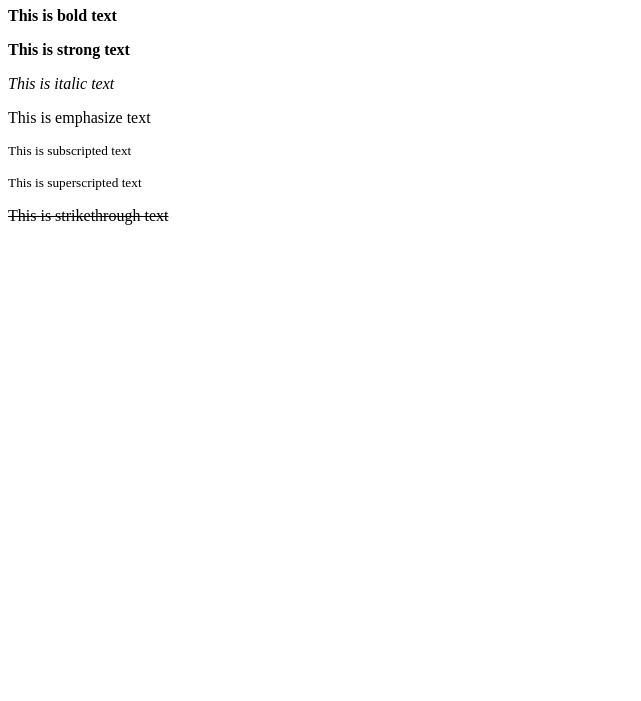
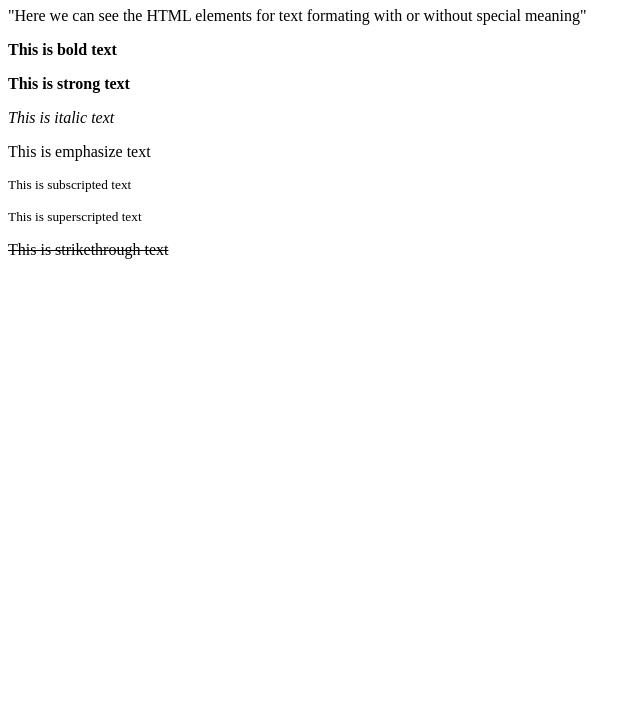
Before and after one commit to sophiazoi/git_day2_Sophia_Sefanie, a plain HTML site: page index.html in a window 1280 px wide. Shown: the part 99-800 px from the top of the page, without its empty margins (0-641 px from the left). Drawn offline with Linux system fonts and the light colour scheme.

Commit message:
Exercise 2 corrected

```diff
--- a/index.html
+++ b/index.html
@@ -1,18 +1,15 @@
-<?DOCTYPE htlm>
+<!DOCTYPE htlm>
 
-<html lang=en>
+<html lang="en">
 
-<meata charset=utf-8>
-
-<titel> HTML text formatting elements /tatle>
-
-<haed>
-
-<bady>
+<head>
+<meta charset="utf-8">
+    <titel> HTML text formatting elements </title></head>
+<body>
 
 <h1> HTML text formatting elements </h1>
 
-<p “ Here we can see the HTML elements for text formating with or without special meaning <//p>
+<p>"Here we can see the HTML elements for text formating with or without special meaning" </p>
 
 <p> <b> This is bold text </b> <p>
 
@@ -28,6 +25,7 @@
 
 <p> <s> This is strikethrough text </s> </p>
 
+
 </body>
 
 </html>
```
